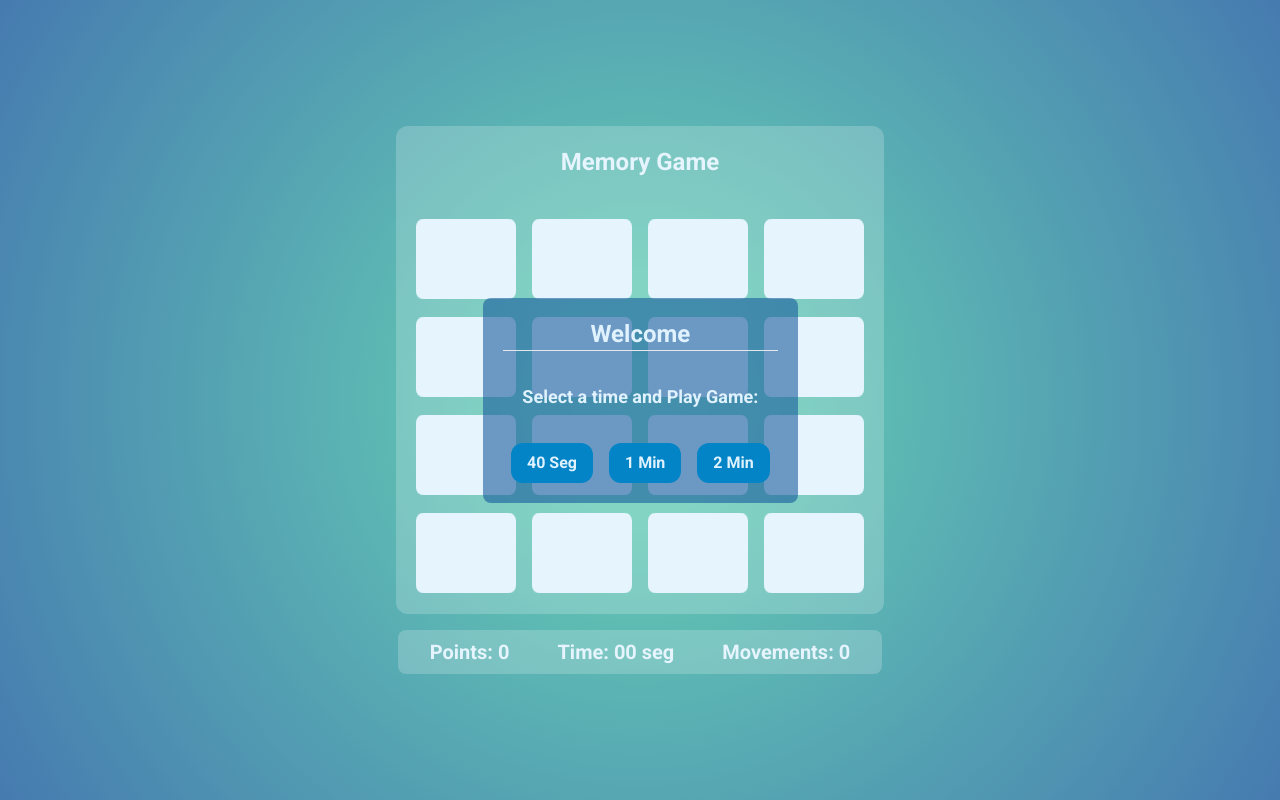
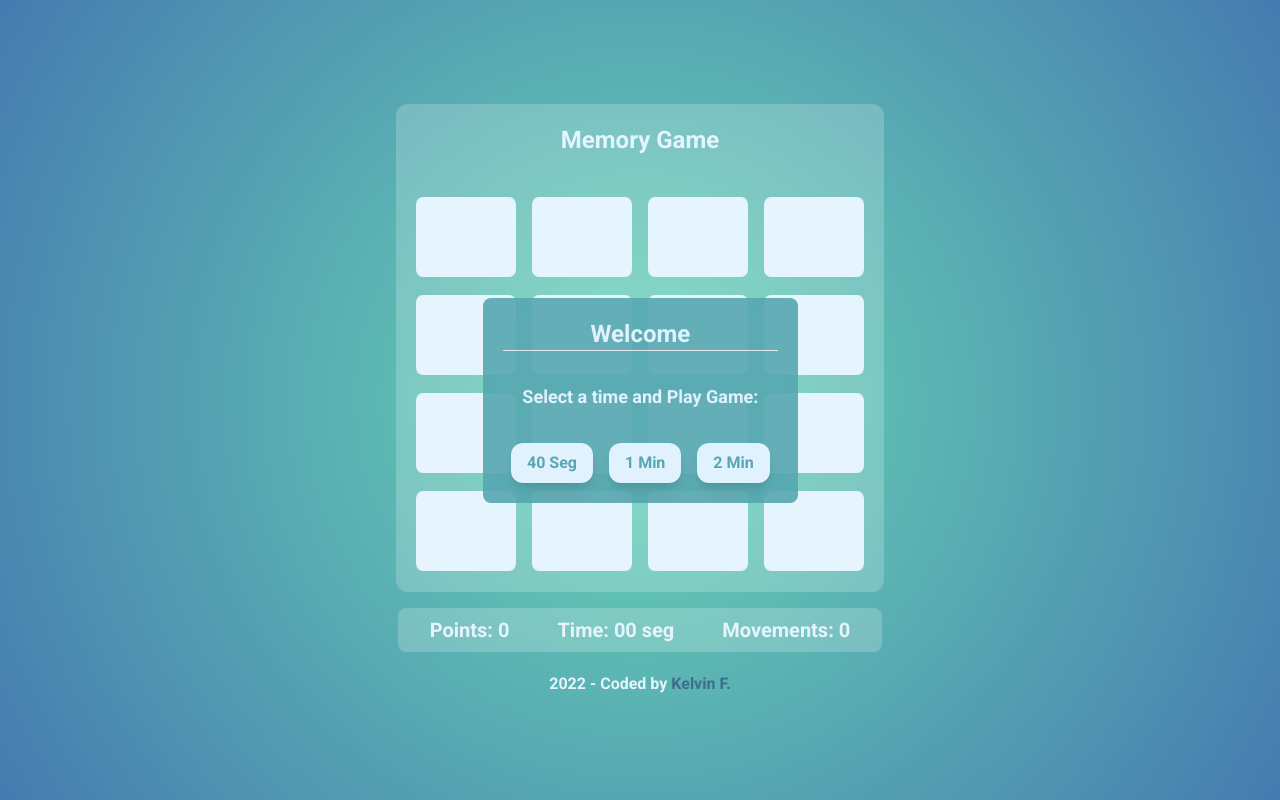
Before and after one commit to KelvinFBR/Memory_card_game, a React (Vite) app: page / in a window 1280 px wide. Built offline with nearby package versions, Linux system fonts and the light colour scheme.

Commit message:
[add] shuffle card functionality

```diff
--- a/index.html
+++ b/index.html
@@ -2,7 +2,7 @@
 <html lang="en">
   <head>
     <meta charset="UTF-8" />
-    <link rel="icon" type="image/svg+xml" href="/vite.svg" />
+    <link rel="icon" type="image/svg+xml" href="/logo.png" />
     <meta name="viewport" content="width=device-width, initial-scale=1.0" />
 
     <link rel="preconnect" href="https://fonts.googleapis.com" />
@@ -15,7 +15,7 @@
       rel="stylesheet"
       href="https://cdnjs.cloudflare.com/ajax/libs/animate.css/4.1.1/animate.min.css"
     />
-    <title>Vite + React</title>
+    <title>Memory Card</title>
   </head>
   <body>
     <div id="root"></div>
--- a/src/App.jsx
+++ b/src/App.jsx
@@ -8,6 +8,18 @@ function App() {
       <section className="relative h-screen flex flex-col justify-center items-center">
         <Table />
         <Statistics />
+        <footer className="mt-5">
+          <p className="text-center text-sky-100 font-bold">
+            2022 - Coded by{" "}
+            <a
+              className="transition-all text-sky-900 hover:text-sky-800 inline-block hover:scale-110"
+              href="https://kelvin-f-baez-rodriguez-frontend-dev.netlify.app/"
+              target="_blank"
+            >
+              Kelvin F.
+            </a>
+          </p>
+        </footer>
       </section>
     </CardsProvider>
   );
--- a/src/components/Modal.jsx
+++ b/src/components/Modal.jsx
@@ -4,17 +4,19 @@ import { CardsContext } from "../context/CardsContext";
 export const Modal = ({ tilte }) => {
   const { setModalStart, restartGame } = useContext(CardsContext);
 
+  const restart = () => {
+    setModalStart(true);
+    restartGame();
+  };
+
   return (
     <div className="absolute flex justify-center items-center top-0 w-screen h-screen animate__animated animate__fadeIn transparentBg">
-      <div className="animate__animated animate__flipInX z-10 p-5 font-bold text-center text-sky-100 max-w-lg bg-opacity-90 bg-[#185b9d98] rounded-lg">
+      <div className="animate__animated animate__bounceIn w-[250px] z-10 p-5 font-bold text-center text-sky-100 max-w-lg bg-opacity-90 bg-[#56a7b1] rounded-lg">
         <h1 className="text-2xl ">{tilte}</h1>
         <hr />
         <button
-          onClick={() => {
-            setModalStart(true);
-            restartGame();
-          }}
-          className="text-md px-4 py-2 mt-6 mx-2 rounded-xl bg-sky-600  hover:bg-sky-700 hover: transition-all"
+          onClick={() => restart()}
+          className="text-md px-4 py-2 mt-6 mx-2 rounded-xl  text-[#56a7b1] bg-sky-100 hover:bg-gray-300 hover:scale-110 transition-all"
         >
           Play Again
         </button>
--- a/src/components/ModalInit.jsx
+++ b/src/components/ModalInit.jsx
@@ -5,40 +5,33 @@ export const ModalInit = ({ tilte, description }) => {
   const { time, TimeInit, setModalStart, resumeTimer } =
     useContext(CardsContext);
 
-  // ! Crear una funcion que reinicie el juego
+  const restart = (time) => {
+    TimeInit(time);
+    setModalStart(false);
+    resumeTimer();
+  };
+
   return (
     <div className="absolute flex justify-center items-center top-0 w-screen h-screen animate__animated animate__fadeIn transparentBg">
-      <div className="animate__animated animate__flipInX z-10 p-5 font-bold text-center text-sky-100 max-w-lg bg-opacity-90 bg-[#185b9d98] rounded-lg">
+      <div className="animate__animated animate__bounceIn z-10 p-5 font-bold text-center text-sky-100 max-w-lg bg-opacity-90 bg-[#56a7b1] rounded-lg">
         <h1 className="text-2xl">{tilte}</h1>
         <hr />
         <p className="my-8 text-lg">{description}</p>
         <button
-          onClick={() => {
-            TimeInit(40);
-            setModalStart(false);
-            resumeTimer();
-          }}
-          className="text-md  px-4 py-2 mx-2 rounded-xl bg-sky-600  hover:bg-sky-700 hover: transition-all"
+          onClick={() => restart(40)}
+          className="text-md  px-4 py-2 mx-2 rounded-xl shadow-lg text-[#56a7b1] bg-sky-100 hover:bg-gray-300 hover:scale-110 transition-all"
         >
           40 Seg
         </button>
         <button
-          onClick={() => {
-            TimeInit(60);
-            setModalStart(false);
-            resumeTimer();
-          }}
-          className="text-md px-4 py-2 mx-2 rounded-xl bg-sky-600  hover:bg-sky-700  hover: transition-all"
+          onClick={() => restart(60)}
+          className="text-md px-4 py-2 mx-2 rounded-xl shadow-lg text-[#56a7b1] bg-sky-100 hover:bg-gray-300 hover:scale-110 transition-all"
         >
           1 Min
         </button>
         <button
-          onClick={() => {
-            TimeInit(120);
-            setModalStart(false);
-            resumeTimer();
-          }}
-          className="text-md  px-4 py-2 mx-2 rounded-xl bg-sky-600  hover:bg-sky-700 hover: transition-all"
+          onClick={() => restart(120)}
+          className="text-md  px-4 py-2 mx-2 rounded-xl shadow-lg text-[#56a7b1] bg-sky-100 hover:bg-gray-300 hover:scale-110 transition-all"
         >
           2 Min
         </button>
--- a/src/components/Statistics.jsx
+++ b/src/components/Statistics.jsx
@@ -15,7 +15,6 @@ export const Statistics = () => {
     if (Points === 8 && !modalStart) {
       stopTimer();
     }
-  }, [Points]);
 
     if (time === 9 && !modalStart) {
       timeAudio.play();
@@ -28,6 +27,7 @@ export const Statistics = () => {
     if (time === 0 && !modalStart) {
       loseAudio.play();
     }
+  }, [Points, time]);
 
   return (
     <>
--- a/src/components/Table.jsx
+++ b/src/components/Table.jsx
@@ -5,9 +5,9 @@ import { useContext, useMemo } from "react";
 import { CardsContext } from "../context/CardsContext";
 
 export const Table = () => {
-  const suffleCards = useMemo(() => shuffleCards(dataCards), []);
-  const { setPoints, setMovements, flipCards, counterMatchCard } =
+  const { setPoints, setMovements, flipCards, counterMatchCard, shuffleCard } =
     useContext(CardsContext);
+
   const { onSelectCard } = cardMatch({
     setPoints,
     setMovements,
@@ -15,10 +15,12 @@ export const Table = () => {
     counterMatchCard,
   });
 
+  const suffleCards = useMemo(() => shuffleCards(dataCards), [shuffleCard]);
+
   return (
-    <div className="transparentBg text-sky-100 p-5 max-w-screen-sm  rounded-xl">
+    <div className="transparentBg text-sky-100 p-5 max-w-screen-sm rounded-xl">
       <h1 className="text-center font-bold text-2xl mb-10">Memory Game</h1>
-      <div className="grid grid-cols-4 gap-4 ">
+      <div className="grid grid-cols-4 gap-4 place-items-center">
         {suffleCards.map((card) => (
           <Card
             key={card.id}
--- a/src/context/CardsContext.jsx
+++ b/src/context/CardsContext.jsx
@@ -9,6 +9,7 @@ export const CardsProvider = ({ children }) => {
   const [movements, setMovements] = useState(0);
   const [Points, setPoints] = useState(0);
   const [modalStart, setModalStart] = useState(true);
+  const [shuffleCard, setShuffleCard] = useState(true);
   const { time, stopTimer, resumeTimer, setTime } = useTimeGame(0);
 
   const TimeInit = (initial) => {
@@ -17,13 +18,17 @@ export const CardsProvider = ({ children }) => {
 
   const restartGame = () => {
     flipCards.forEach((fns) => {
-      fns[0](false);
-      fns[1](false);
+      fns.setIsFlip(false);
     });
     flipCards = [];
     counterMatchCard = [];
     setPoints(0);
     setMovements(0);
+
+    //* shuffle card
+    setTimeout(() => {
+      setShuffleCard((ShuffleState) => !ShuffleState);
+    }, 500);
   };
 
   return (
@@ -42,6 +47,7 @@ export const CardsProvider = ({ children }) => {
         flipCards,
         restartGame,
         counterMatchCard,
+        shuffleCard,
       }}
     >
       {children}
--- a/src/helpers/cardMatch.js
+++ b/src/helpers/cardMatch.js
@@ -34,13 +34,12 @@ export const cardMatch = ({
 
   const onSelectCard = ({ idCard, isFlip, setIsFlip }) => {
     if (isFlip) return;
-
     setIsFlip(true);
 
     //* solucion para introducir todos los modificadores de las card flip = true
-    // if (!flipCards.find((card) => card.id === idCard)) {
-    //   flipCards.unshift({ id: idCard, setIsFlip });
-    // }
+    if (!flipCards.find((card) => card.id === idCard)) {
+      flipCards.unshift({ id: idCard, setIsFlip });
+    }
 
     const arrSetFlip = arrSetFlipCard.unshift(setIsFlip);
     const arrIds = arrIdCard.unshift(idCard);
@@ -84,17 +83,12 @@ export const cardMatch = ({
         arrSetFlip.forEach((setFlip) => {
           setFlip(false);
         });
-      }, 600);
-    } else {
-      //* almacena las referencias de los modificadores de flip card
-      flipCards.unshift([...arrSetFlip]);
+      }, 450);
     }
 
     arrIdCard = [];
     arrSetFlipCard = [];
     getPoints(counterMatchCard.length);
-
-    console.log({ flipCards, counterMatchCard });
   };
 
   return { onSelectCard };
--- a/src/hooks/useTimeGame.js
+++ b/src/hooks/useTimeGame.js
@@ -10,12 +10,10 @@ export const useTimeGame = (initialState = 0) => {
   }
 
   function stopTimer() {
-    console.log("stop");
     setControlTimer(false);
   }
 
   function resumeTimer() {
-    console.log("resume");
     setControlTimer(true);
   }
 
```
Also changed, not shown: src/helpers/shuffleCards.js (+3 -4 lines), public/logo.png (added). Lines whose indentation alone changed are shown as unchanged.
